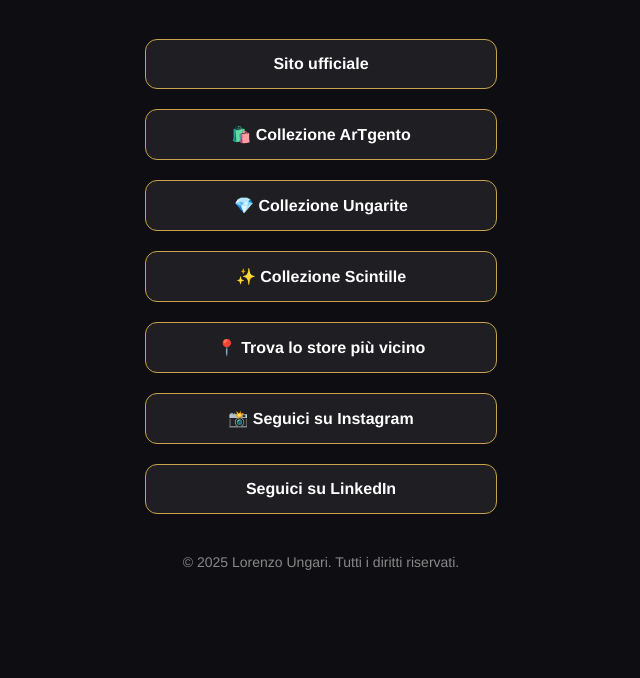
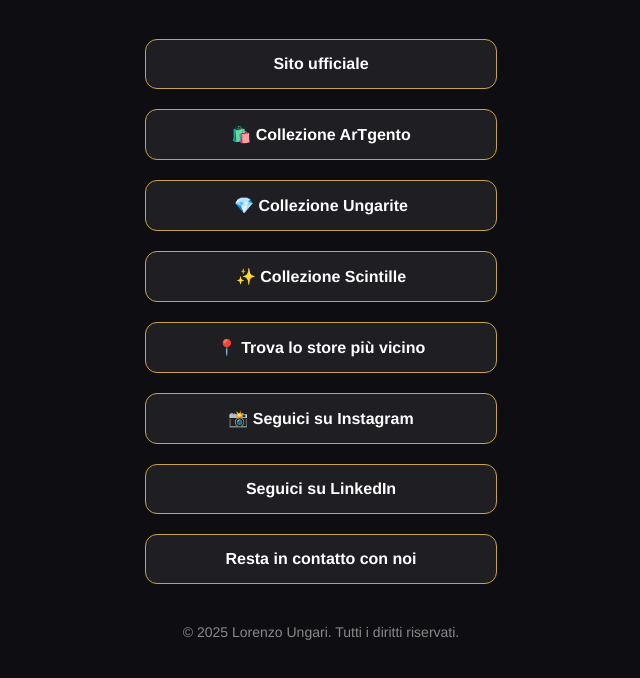
Before and after one commit to manuel01-art/Lorenzo-Ungari-Linktree, a plain HTML site: page index.html in a window 1280 px wide. Shown: the part 78-756 px from the top of the page, without its empty margins (319-959 px from the left). Drawn offline with Linux system fonts and the light colour scheme; a web font is replaced by a local one.

Commit message:
Update index.html

```diff
--- a/index.html
+++ b/index.html
@@ -88,6 +88,7 @@
       <a href="#">📍 Trova lo store più vicino</a>
       <a href="https://www.instagram.com/lorenzoungarigioielli/">📸 Seguici su Instagram</a>
       <a href="#">Seguici su LinkedIn</a>
+      <a href="#">Resta in contatto con noi</a>
     </section>
   </main>
 
```
